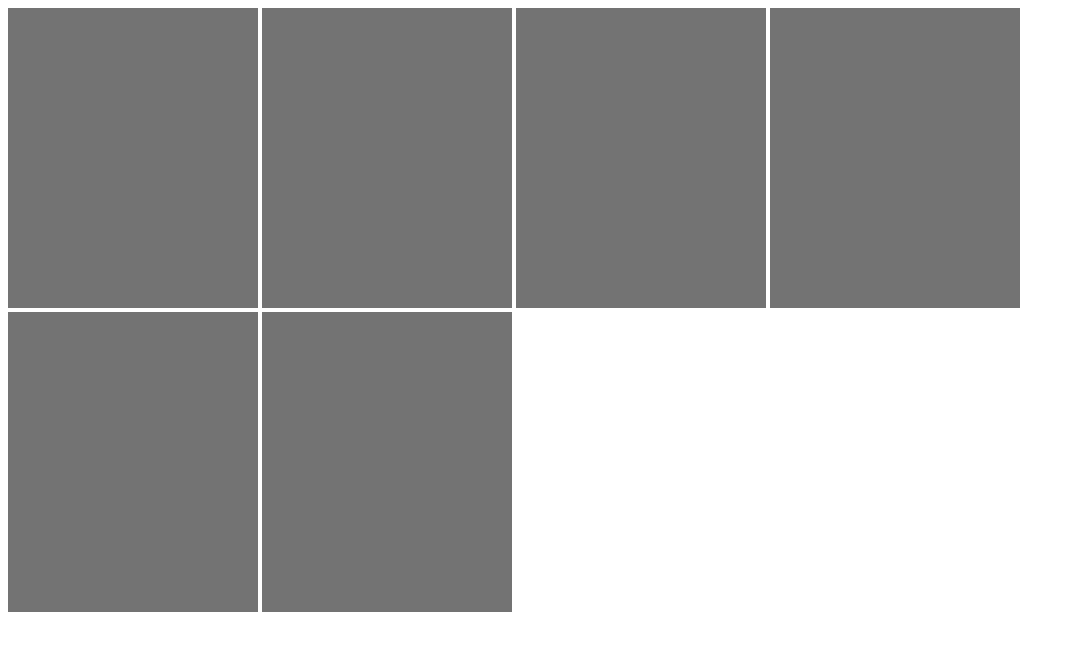
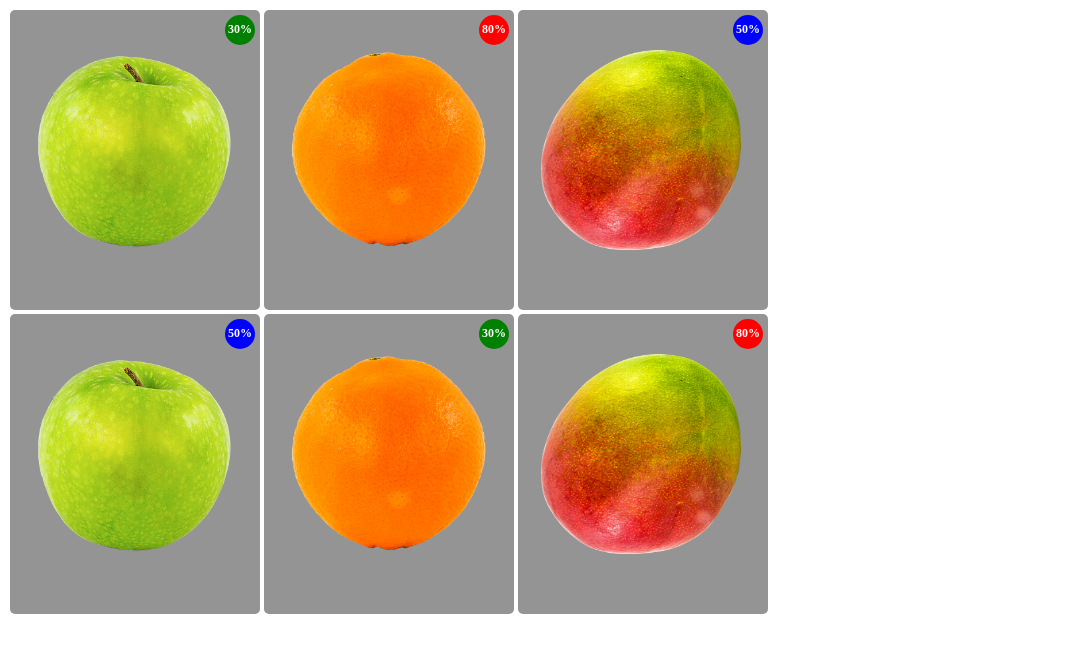
Before and after one commit to frapgn/htmlcss-shop, a plain HTML site: page index.html in a window 1280 px wide. Shown: the whole page, without its empty margins (0-1075 px from the left). Drawn offline with Linux system fonts and the light colour scheme.

Commit message:
Esercizio completato

```diff
--- a/css/style.css
+++ b/css/style.css
@@ -1,10 +1,109 @@
-.container {
-    position: relative;
+* {
+    margin: 0;
+    padding: 0;
+}
+
+body {
+    margin: 10px;
 }
 
 .item-box {
+    position: relative;
+    display: inline-block;
     height: 300px;
     width: 250px;
-    display: inline-block;
-    background-color: #737373;
+    background-color: #949494;
+    border-radius: 5px;
 }
+
+img {
+    position: absolute;
+    top: 40px;
+    left:23px;
+    width: 200px;
+    height: 200px;
+}
+
+/*  CI HO RINUNCIATO, USO UN ALTRO MODO */
+
+/*  HO PROVATO ANCHE LO SOLUZIONE DEL CAMBIO
+    COLORE DELL' :after MA NULLA */
+
+/* .w-heart {
+    position: absolute;
+    bottom: 15px;
+    left: 110px;
+}
+
+.r-heart {
+    position: absolute;
+    bottom: 15px;
+    left: 110px;
+}
+
+.w-heart:after {
+    font-size: 30px;
+    content: "\02665";
+    color: white;
+}
+
+.r-heart:after {
+    font-size: 30px;
+    content: "\02665";
+    color: red;
+}
+
+.w-heart:hover {
+    cursor: pointer;
+} */
+
+
+
+
+.heart {
+    position: absolute;
+    bottom: 15px;
+    left: 110px;
+    font-size: 30px;
+    color: rgba(255, 255, 255, 0);
+}
+
+.item-box:hover .heart{
+    color: white;
+}
+
+.item-box:hover .heart:hover {
+    cursor: pointer;
+    color: red;
+}
+
+.container-discount {
+    position: absolute;
+    top: 5px;
+    right: 5px;
+    height: 30px;
+    width: 30px;
+    background-color: white;
+    border-radius: 50%;
+}
+
+.container-discount-red {
+    background-color: red;
+}
+
+.container-discount-blue {
+    background-color: blue;
+}
+
+.container-discount-green {
+    background-color: green;
+}
+
+.discount {
+    color: white;
+    font-size: 12px;
+    font-weight: 600;
+    position: absolute;
+    top: 7px;
+    right: 3px;
+}
--- a/index.html
+++ b/index.html
@@ -8,23 +8,50 @@
     <body>
         <div class="container">
             <div class="item-box">
-
+                <img src="img/mela.png" alt="Mela">
+                <span class="heart">&hearts;</span>
+                <div class="container-discount container-discount-green">
+                    <span class="discount">30%</span>
+                </div>
+                <!-- <span class="r-heart"></span>
+                <span class="w-heart"></span> -->
             </div>
             <div class="item-box">
-
+                <img src="img/orange.png" alt="Orange">
+                <span class="heart">&hearts;</span>
+                <div class="container-discount container-discount-red">
+                    <span class="discount">80%</span>
+                </div>
             </div>
             <div class="item-box">
-
+                <img src="img/mango.png" alt="Mango">
+                <span class="heart">&hearts;</span>
+                <div class="container-discount container-discount-blue">
+                    <span class="discount">50%</span>
+                </div>
+            </div>
+        </div>
+        <div class="container">
+            <div class="item-box">
+                <img src="img/mela.png" alt="Mela">
+                <span class="heart">&hearts;</span>
+                <div class="container-discount container-discount-blue">
+                    <span class="discount">50%</span>
+                </div>
             </div>
             <div class="item-box">
-
+                <img src="img/orange.png" alt="Orange">
+                <span class="heart">&hearts;</span>
+                <div class="container-discount container-discount-green">
+                    <span class="discount">30%</span>
+                </div>
             </div>
             <div class="item-box">
-
-            </div>
-            <div class="item-box">
-
-            </div>
+                <img src="img/mango.png" alt="Mango">
+                <span class="heart">&hearts;</span>
+                <div class="container-discount container-discount-red">
+                    <span class="discount">80%</span>
+                </div>
         </div>
     </body>
 </html>
```
Also changed, not shown: img/mango.png (added), img/mela.png (added), img/orange.png (added).
